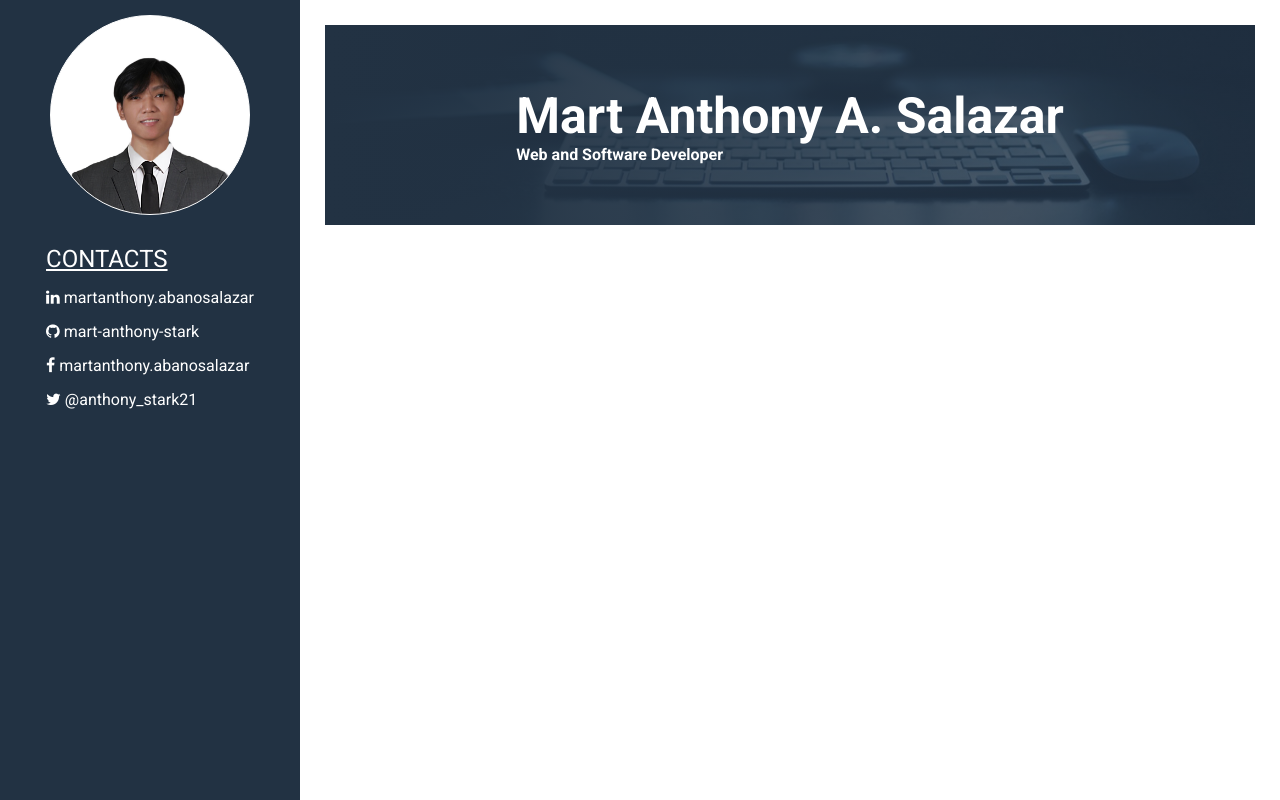
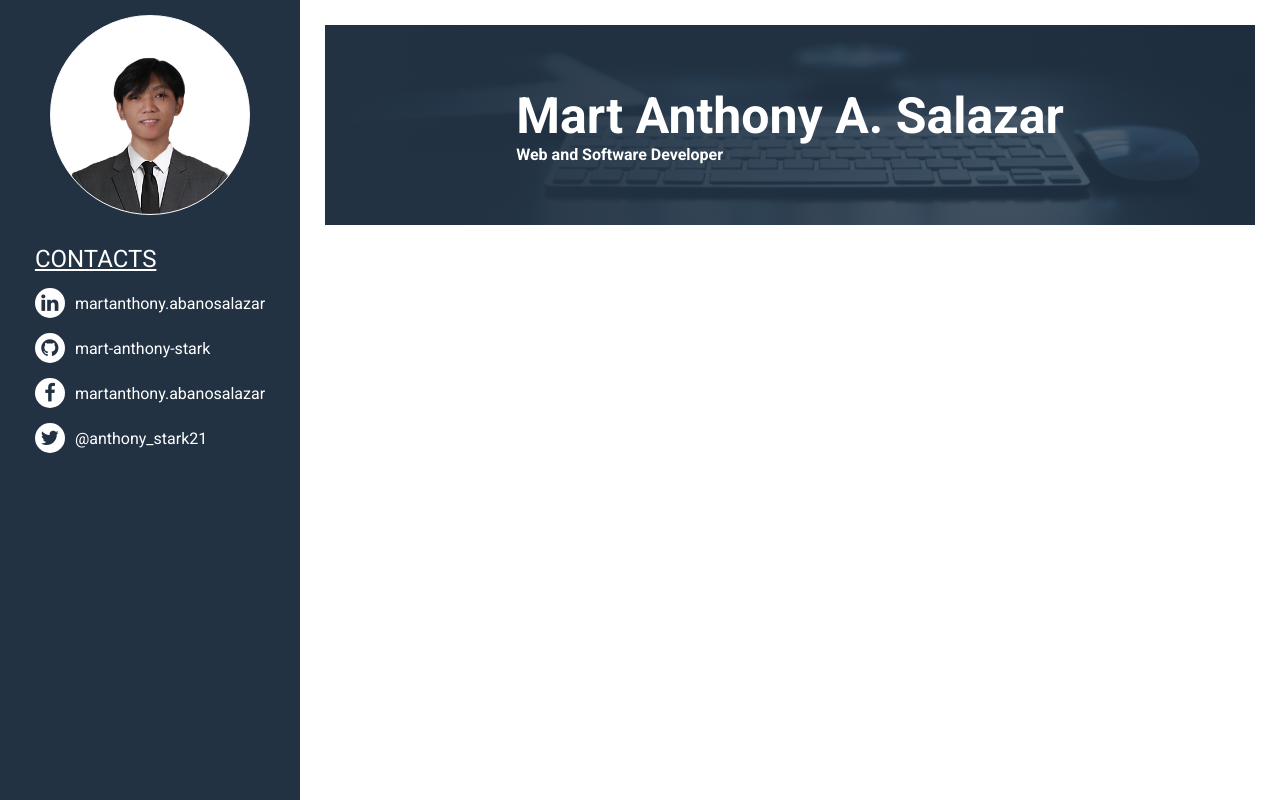
Before and after one commit to mart-anthony-stark/CV, a PHP site: page / in a window 1280 px wide. Run offline with PHP 8.4, Linux system fonts and the light colour scheme.

Commit message:
add:links style

```diff
--- a/assets/styles/style.css
+++ b/assets/styles/style.css
@@ -62,6 +62,21 @@ main {
   font-weight: 400;
   text-decoration: underline;
 }
+.sidebar .links a {
+  display: flex;
+  align-items: center;
+  gap: 10px;
+}
+.sidebar .links i {
+  background: rgb(255, 255, 255);
+  height: 30px;
+  width: 30px;
+  border-radius: 50%;
+  display: grid;
+  place-items: center;
+  font-size: 20px;
+  color: var(--c-pri);
+}
 .info {
   padding: 25px;
 }
```
